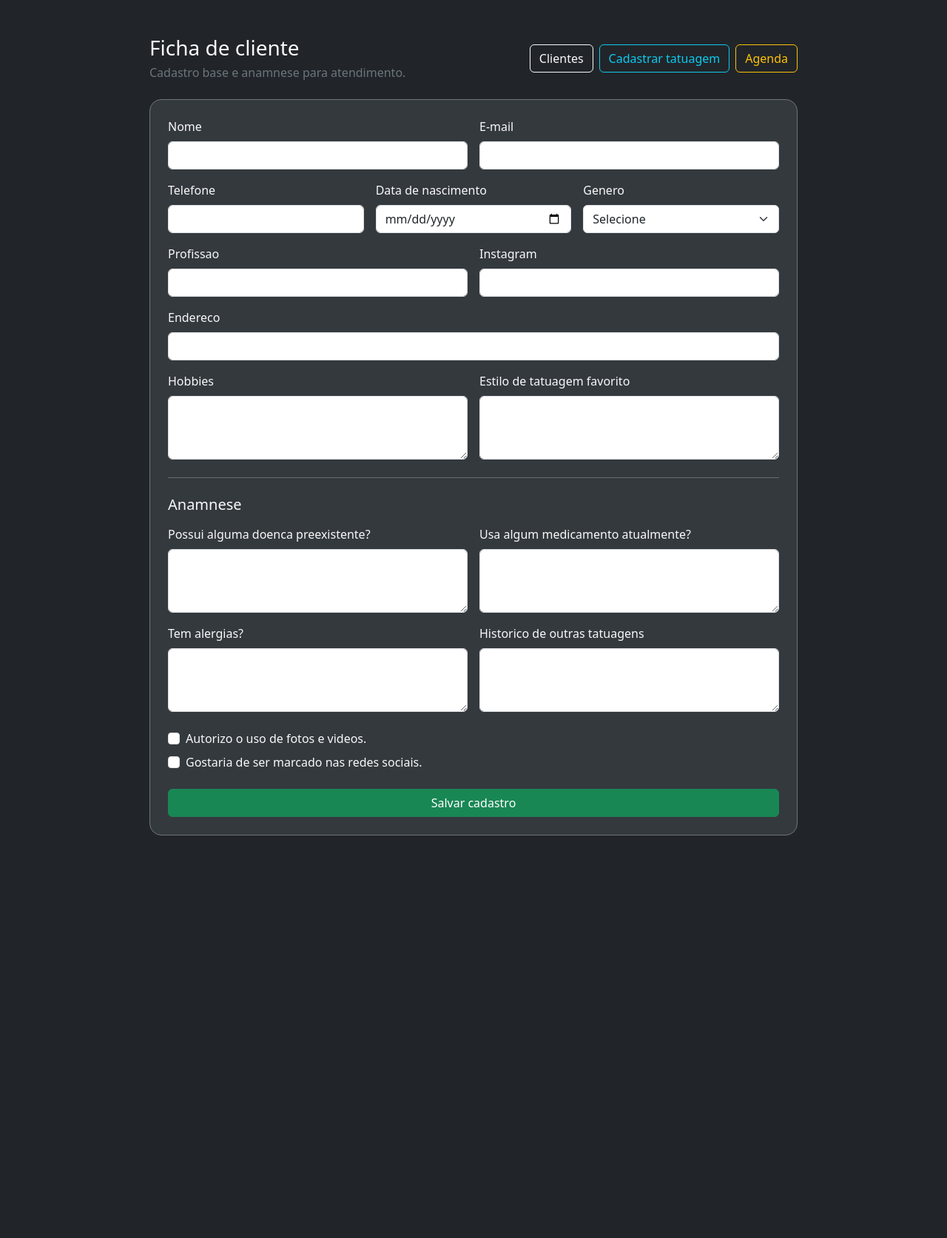
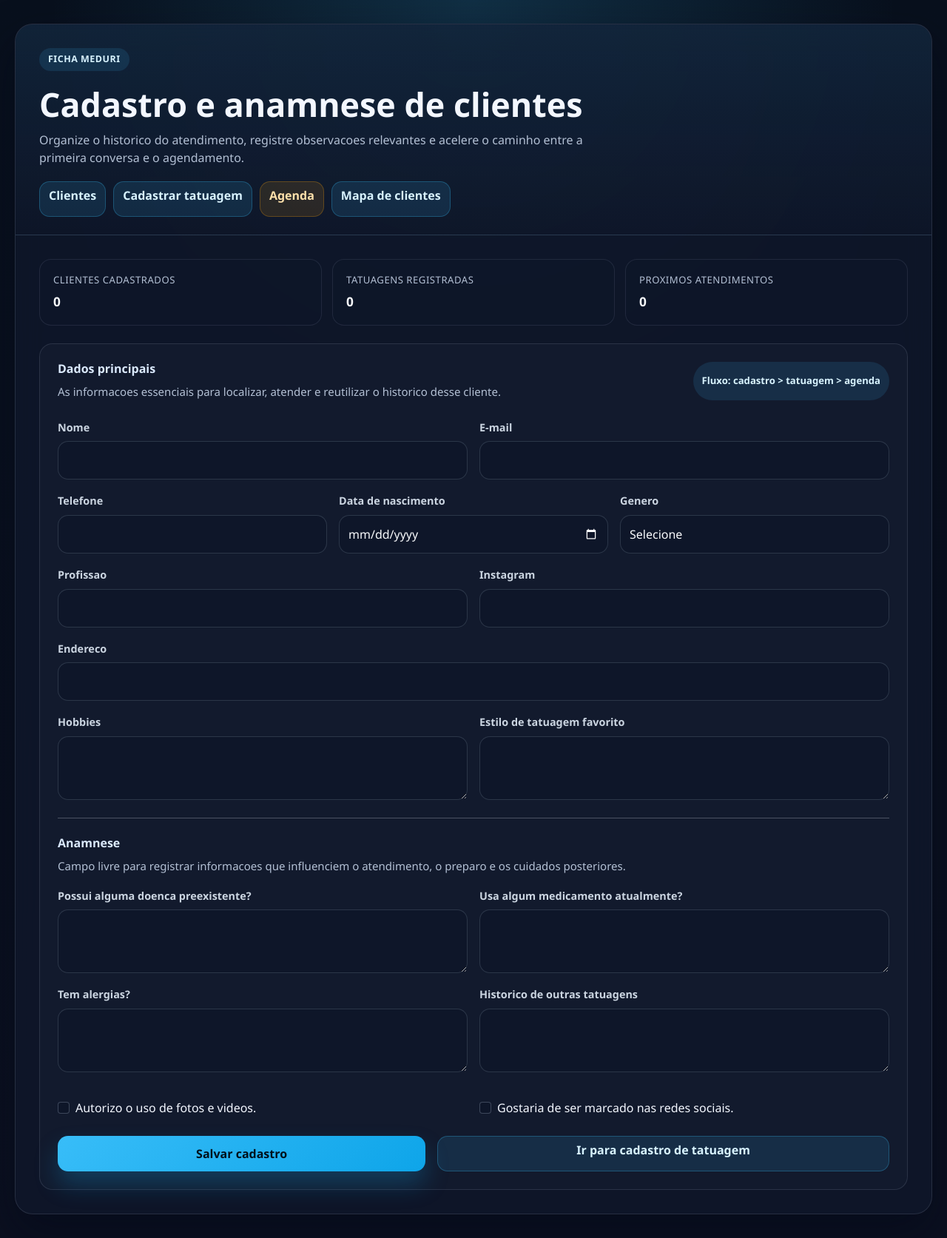
Before and after one commit to danielaraujodasilva/meduri, a PHP site: page /tools/ficha/index.php in a window 1280 px wide. Shown: the whole page at 74% size. Before the commit the page ends 1129 px from the top, so only its background shows below. Run offline with PHP 8.4, Linux system fonts and the light colour scheme; data that the repository does not hold is empty.

Commit message:
feat(ficha): redesign client intake dashboard

```diff
--- a/tools/ficha/index.php
+++ b/tools/ficha/index.php
@@ -1,12 +1,14 @@
 <?php
 require __DIR__ . '/config/conexao.php';
 
-function posted(string $key, string $default = ''): string {
+function posted(string $key, string $default = ''): string
+{
     return isset($_POST[$key]) ? trim((string) $_POST[$key]) : $default;
 }
 
-function checked(string $key): int {
-    return isset($_POST[$key]) ? 1 : 0;
+function isChecked(string $key): bool
+{
+    return isset($_POST[$key]);
 }
 
 $feedback = null;
@@ -24,15 +26,15 @@ if ($_SERVER['REQUEST_METHOD'] === 'POST') {
     $hobbies = posted('hobbies');
     $estiloTatuagem = posted('estilo_tatuagem');
     $instagram = posted('instagram_cliente');
-    $usoImagem = checked('uso_imagem');
-    $marcacao = checked('marcacao');
+    $usoImagem = isChecked('uso_imagem') ? 1 : 0;
+    $marcacao = isChecked('marcacao') ? 1 : 0;
     $temDoencas = posted('tem_doencas');
     $usoMedicamentos = posted('uso_medicamentos');
     $alergias = posted('alergias');
     $historico = posted('historico_tatuagens');
 
     if ($nome === '' || $email === '' || $telefone === '') {
-        $feedback = 'Preencha pelo menos nome, e-mail e telefone.';
+        $feedback = 'Preencha pelo menos nome, e-mail e telefone para salvar a ficha.';
         $feedbackType = 'danger';
     } else {
         $stmt = $conn->prepare('SELECT id FROM clientes WHERE nome = ? AND telefone = ? LIMIT 1');
@@ -43,7 +45,7 @@ if ($_SERVER['REQUEST_METHOD'] === 'POST') {
 
         if ($existing) {
             $clienteId = (int) $existing['id'];
-            $feedback = 'Este cliente ja existe. Voce pode seguir para o cadastro de tatuagem.';
+            $feedback = 'Este cliente ja existe. Voce pode abrir a agenda ou cadastrar uma nova tatuagem para ele.';
             $feedbackType = 'info';
         } else {
             $stmt = $conn->prepare(
@@ -82,6 +84,10 @@ if ($_SERVER['REQUEST_METHOD'] === 'POST') {
         }
     }
 }
+
+$totalClientes = (int) $conn->query('SELECT COUNT(*) AS total FROM clientes')->fetch_assoc()['total'];
+$totalTatuagens = (int) $conn->query('SELECT COUNT(*) AS total FROM tatuagens')->fetch_assoc()['total'];
+$proximas = (int) $conn->query("SELECT COUNT(*) AS total FROM tatuagens WHERE data_tatuagem >= CURDATE() AND status <> 'cancelado'")->fetch_assoc()['total'];
 ?>
 <!DOCTYPE html>
 <html lang="pt-br">
@@ -90,52 +96,79 @@ if ($_SERVER['REQUEST_METHOD'] === 'POST') {
   <meta name="viewport" content="width=device-width, initial-scale=1">
   <title>Ficha de Cliente - Meduri</title>
   <link href="https://cdn.jsdelivr.net/npm/bootstrap@5.3.3/dist/css/bootstrap.min.css" rel="stylesheet">
+  <link href="assets/style.css" rel="stylesheet">
 </head>
-<body class="bg-dark text-light py-5">
-  <div class="container" style="max-width: 900px;">
-    <div class="d-flex flex-column flex-md-row justify-content-between align-items-md-center mb-4 gap-3">
-      <div>
-        <h1 class="h3 mb-1">Ficha de cliente</h1>
-        <p class="text-secondary mb-0">Cadastro base e anamnese para atendimento.</p>
+<body class="ficha-body">
+  <main class="ficha-shell">
+    <section class="ficha-frame">
+      <header class="ficha-hero">
+        <span class="ficha-kicker">Ficha Meduri</span>
+        <h1>Cadastro e anamnese de clientes</h1>
+        <p>Organize o historico do atendimento, registre observacoes relevantes e acelere o caminho entre a primeira conversa e o agendamento.</p>
+        <div class="ficha-nav">
+          <a class="btn ficha-btn ficha-btn-secondary" href="public/clientes.php">Clientes</a>
+          <a class="btn ficha-btn ficha-btn-secondary" href="public/cadastrar_tatuagem.php">Cadastrar tatuagem</a>
+          <a class="btn ficha-btn ficha-btn-warning" href="agenda/">Agenda</a>
+          <a class="btn ficha-btn ficha-btn-secondary" href="mapa_clientes.php">Mapa de clientes</a>
         </div>
-      <div class="d-flex gap-2">
-        <a class="btn btn-outline-light" href="public/clientes.php">Clientes</a>
-        <a class="btn btn-outline-info" href="public/cadastrar_tatuagem.php">Cadastrar tatuagem</a>
-        <a class="btn btn-outline-warning" href="agenda/">Agenda</a>
+      </header>
+
+      <div class="ficha-content">
+        <div class="ficha-stats mb-4">
+          <div class="ficha-stat">
+            <span>Clientes cadastrados</span>
+            <strong><?php echo $totalClientes; ?></strong>
+          </div>
+          <div class="ficha-stat">
+            <span>Tatuagens registradas</span>
+            <strong><?php echo $totalTatuagens; ?></strong>
+          </div>
+          <div class="ficha-stat">
+            <span>Proximos atendimentos</span>
+            <strong><?php echo $proximas; ?></strong>
           </div>
         </div>
 
         <?php if ($feedback): ?>
-      <div class="alert alert-<?php echo $feedbackType; ?>">
-        <?php echo htmlspecialchars($feedback, ENT_QUOTES, 'UTF-8'); ?>
+          <div class="ficha-alert ficha-alert-<?php echo $feedbackType === 'info' ? 'info' : $feedbackType; ?> mb-4">
+            <div><?php echo htmlspecialchars($feedback, ENT_QUOTES, 'UTF-8'); ?></div>
             <?php if ($clienteId): ?>
-          <div class="mt-2">
-            <a class="btn btn-sm btn-dark" href="public/cadastrar_tatuagem.php?cliente_id=<?php echo $clienteId; ?>">Adicionar tatuagem para este cliente</a>
+              <div class="mt-3 d-flex gap-2 flex-wrap">
+                <a class="btn ficha-btn ficha-btn-primary" href="public/cadastrar_tatuagem.php?cliente_id=<?php echo $clienteId; ?>">Adicionar tatuagem para este cliente</a>
+                <a class="btn ficha-btn ficha-btn-secondary" href="detalhes_cliente.php?id=<?php echo $clienteId; ?>">Abrir detalhes do cliente</a>
               </div>
             <?php endif; ?>
           </div>
         <?php endif; ?>
 
-    <form method="post" class="bg-secondary bg-opacity-25 border border-secondary rounded-4 p-4">
+        <form method="post" class="ficha-panel">
+          <div class="d-flex flex-column flex-lg-row justify-content-between gap-3 mb-4">
+            <div>
+              <h2 class="ficha-panel-title">Dados principais</h2>
+              <p class="ficha-copy mb-0">As informacoes essenciais para localizar, atender e reutilizar o historico desse cliente.</p>
+            </div>
+            <div class="ficha-chip">Fluxo: cadastro > tatuagem > agenda</div>
+          </div>
+
           <div class="row g-3">
             <div class="col-md-6">
-          <label class="form-label">Nome</label>
+              <label class="ficha-form-label">Nome</label>
               <input type="text" name="nome" class="form-control" required value="<?php echo htmlspecialchars(posted('nome'), ENT_QUOTES, 'UTF-8'); ?>">
             </div>
             <div class="col-md-6">
-          <label class="form-label">E-mail</label>
+              <label class="ficha-form-label">E-mail</label>
               <input type="email" name="email" class="form-control" required value="<?php echo htmlspecialchars(posted('email'), ENT_QUOTES, 'UTF-8'); ?>">
             </div>
             <div class="col-md-4">
-          <label class="form-label">Telefone</label>
+              <label class="ficha-form-label">Telefone</label>
               <input type="text" name="telefone" class="form-control" required value="<?php echo htmlspecialchars(posted('telefone'), ENT_QUOTES, 'UTF-8'); ?>">
             </div>
             <div class="col-md-4">
-          <label class="form-label">Data de nascimento</label>
+              <label class="ficha-form-label">Data de nascimento</label>
               <input type="date" name="data_nascimento" class="form-control" value="<?php echo htmlspecialchars(posted('data_nascimento'), ENT_QUOTES, 'UTF-8'); ?>">
             </div>
             <div class="col-md-4">
-          <label class="form-label">Genero</label>
+              <label class="ficha-form-label">Genero</label>
               <select name="genero" class="form-select">
                 <option value="">Selecione</option>
                 <?php foreach (['Masculino', 'Feminino', 'Outro'] as $opcao): ?>
@@ -144,59 +177,75 @@ if ($_SERVER['REQUEST_METHOD'] === 'POST') {
               </select>
             </div>
             <div class="col-md-6">
-          <label class="form-label">Profissao</label>
+              <label class="ficha-form-label">Profissao</label>
               <input type="text" name="profissao" class="form-control" value="<?php echo htmlspecialchars(posted('profissao'), ENT_QUOTES, 'UTF-8'); ?>">
             </div>
             <div class="col-md-6">
-          <label class="form-label">Instagram</label>
+              <label class="ficha-form-label">Instagram</label>
               <input type="text" name="instagram_cliente" class="form-control" value="<?php echo htmlspecialchars(posted('instagram_cliente'), ENT_QUOTES, 'UTF-8'); ?>">
             </div>
             <div class="col-12">
-          <label class="form-label">Endereco</label>
+              <label class="ficha-form-label">Endereco</label>
               <input type="text" name="endereco" class="form-control" value="<?php echo htmlspecialchars(posted('endereco'), ENT_QUOTES, 'UTF-8'); ?>">
             </div>
             <div class="col-md-6">
-          <label class="form-label">Hobbies</label>
+              <label class="ficha-form-label">Hobbies</label>
               <textarea name="hobbies" class="form-control" rows="3"><?php echo htmlspecialchars(posted('hobbies'), ENT_QUOTES, 'UTF-8'); ?></textarea>
             </div>
             <div class="col-md-6">
-          <label class="form-label">Estilo de tatuagem favorito</label>
+              <label class="ficha-form-label">Estilo de tatuagem favorito</label>
               <textarea name="estilo_tatuagem" class="form-control" rows="3"><?php echo htmlspecialchars(posted('estilo_tatuagem'), ENT_QUOTES, 'UTF-8'); ?></textarea>
             </div>
           </div>
 
           <hr class="my-4">
-      <h2 class="h5 mb-3">Anamnese</h2>
+
+          <div class="mb-3">
+            <h2 class="ficha-panel-title">Anamnese</h2>
+            <p class="ficha-copy mb-0">Campo livre para registrar informacoes que influenciem o atendimento, o preparo e os cuidados posteriores.</p>
+          </div>
+
           <div class="row g-3">
             <div class="col-md-6">
-          <label class="form-label">Possui alguma doenca preexistente?</label>
+              <label class="ficha-form-label">Possui alguma doenca preexistente?</label>
               <textarea name="tem_doencas" class="form-control" rows="3"><?php echo htmlspecialchars(posted('tem_doencas'), ENT_QUOTES, 'UTF-8'); ?></textarea>
             </div>
             <div class="col-md-6">
-          <label class="form-label">Usa algum medicamento atualmente?</label>
+              <label class="ficha-form-label">Usa algum medicamento atualmente?</label>
               <textarea name="uso_medicamentos" class="form-control" rows="3"><?php echo htmlspecialchars(posted('uso_medicamentos'), ENT_QUOTES, 'UTF-8'); ?></textarea>
             </div>
             <div class="col-md-6">
-          <label class="form-label">Tem alergias?</label>
+              <label class="ficha-form-label">Tem alergias?</label>
               <textarea name="alergias" class="form-control" rows="3"><?php echo htmlspecialchars(posted('alergias'), ENT_QUOTES, 'UTF-8'); ?></textarea>
             </div>
             <div class="col-md-6">
-          <label class="form-label">Historico de outras tatuagens</label>
+              <label class="ficha-form-label">Historico de outras tatuagens</label>
               <textarea name="historico_tatuagens" class="form-control" rows="3"><?php echo htmlspecialchars(posted('historico_tatuagens'), ENT_QUOTES, 'UTF-8'); ?></textarea>
             </div>
           </div>
 
-      <div class="form-check mt-4">
-        <input class="form-check-input" type="checkbox" name="uso_imagem" id="uso_imagem" <?php echo checked('uso_imagem') ? 'checked' : ''; ?>>
+          <div class="row g-3 mt-1">
+            <div class="col-md-6">
+              <div class="form-check mt-3">
+                <input class="form-check-input" type="checkbox" name="uso_imagem" id="uso_imagem" <?php echo isChecked('uso_imagem') ? 'checked' : ''; ?>>
                 <label class="form-check-label" for="uso_imagem">Autorizo o uso de fotos e videos.</label>
               </div>
-      <div class="form-check mt-2 mb-4">
-        <input class="form-check-input" type="checkbox" name="marcacao" id="marcacao" <?php echo checked('marcacao') ? 'checked' : ''; ?>>
+            </div>
+            <div class="col-md-6">
+              <div class="form-check mt-3">
+                <input class="form-check-input" type="checkbox" name="marcacao" id="marcacao" <?php echo isChecked('marcacao') ? 'checked' : ''; ?>>
                 <label class="form-check-label" for="marcacao">Gostaria de ser marcado nas redes sociais.</label>
               </div>
+            </div>
+          </div>
 
-      <button type="submit" class="btn btn-success w-100">Salvar cadastro</button>
+          <div class="d-flex flex-column flex-md-row gap-3 mt-4">
+            <button type="submit" class="btn ficha-btn ficha-btn-primary flex-fill">Salvar cadastro</button>
+            <a href="public/cadastrar_tatuagem.php" class="btn ficha-btn ficha-btn-secondary flex-fill">Ir para cadastro de tatuagem</a>
+          </div>
         </form>
       </div>
+    </section>
+  </main>
 </body>
 </html>
```
Lines whose indentation alone changed are shown as unchanged.
